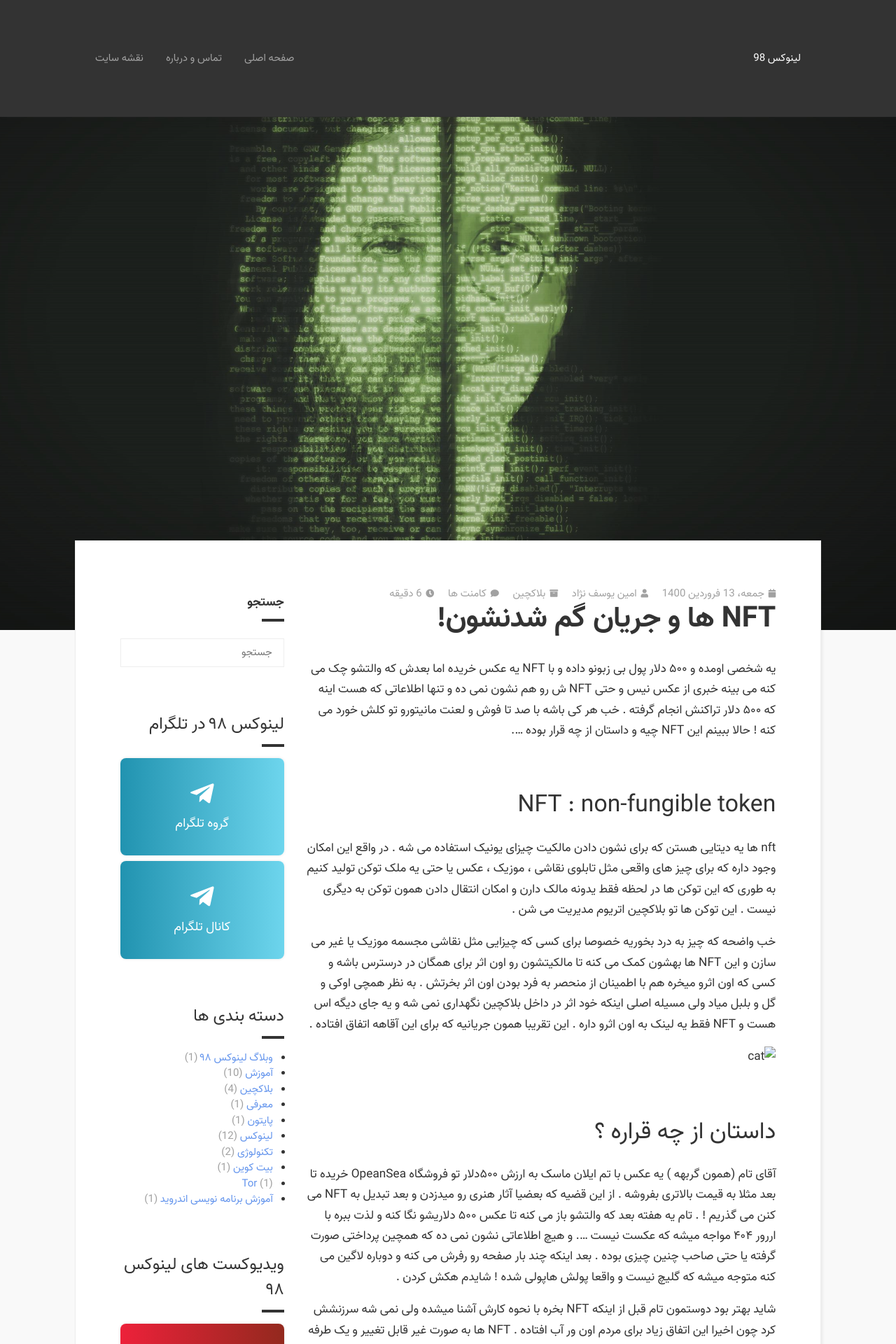
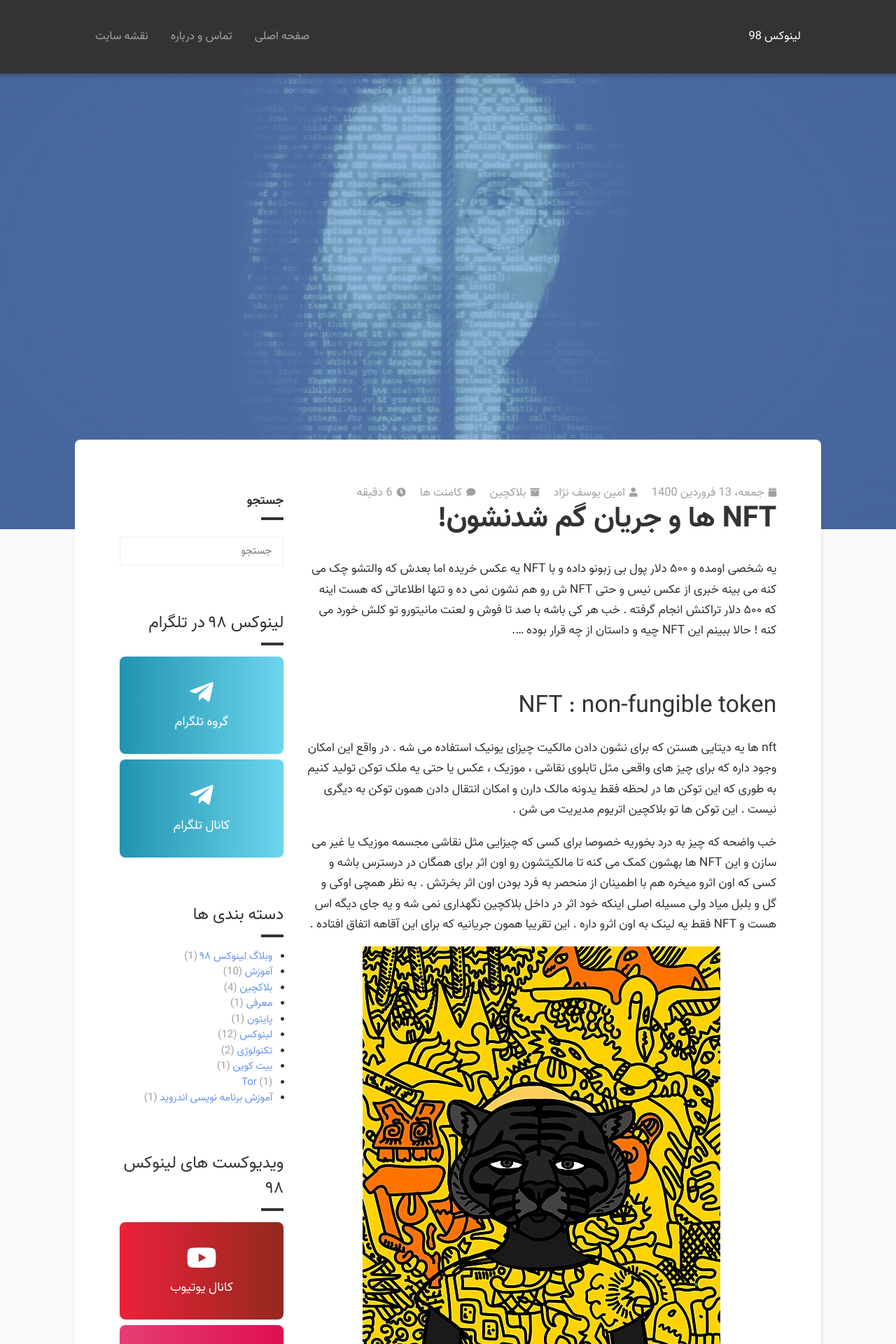
Before and after one commit to akamohebbi/linux98.ir, a Jekyll site: the page built from _posts/2021-04-02-NFTs-missing-story.md, in a window 1280 px wide. Shown: the top 1920 px of the page at 70% size. Built offline with Jekyll 4.4.1, drawn with Linux system fonts in a browser that asks for light colours.

Commit message:
new styles, code clean-ups and bug fixes

```diff
--- a/_includes/template/header.html
+++ b/_includes/template/header.html
@@ -1,7 +1,7 @@
 <header class="page-header"{% if page.image %} style="background-image: url('{{ page.image }}');"{% endif %}>
     <div class="page-header-wallpaper-cover"></div>
 
-    <nav class="page-header-nav w3-padding w3-padding-64 w3-row">
+    <nav class="page-header-nav w3-padding w3-padding-32 w3-row">
         <div class="w3-col s12 m1 l1 w3-hide-small">&nbsp;</div>
         <div class="w3-col s12 m10 l10 w3-bar">
 
--- a/_layouts/blog.html
+++ b/_layouts/blog.html
@@ -87,7 +87,7 @@ layout: base
             {% if post.image %}
                 {% assign paragraph_count_in_post_content = post_content | split: '<p>' | size | minus: 1 %}
                 <a href="{{ post.url | relative_url }}">
-                    <img src="{{ post.image }}" alt="{{ post.title }}" loading="lazy" class="article-image article-image-small w3-hover-opacity w3-right"{% if post_content.size < 450 and paragraph_count_in_post_content < 3 %} style="width: 100%"{% endif %}>
+                    <img src="{{ post.image }}" alt="{{ post.title }}" loading="lazy" class="article-image article-image-small w3-right"{% if post_content.size < 450 and paragraph_count_in_post_content < 3 %} style="width: 100%"{% endif %}>
                 </a>
             {% endif %}
 
--- a/_layouts/single.html
+++ b/_layouts/single.html
@@ -87,6 +87,14 @@ layout: base
 </article>
 
 
+<div class="article-share-buttons w3-row">
+    <button id="article_share_button_twitter" class="w3-col s3 m3 l3 article-share-button w3-button"><i class="fab fa-twitter"></i></button>
+    <button id="article_share_button_facebook" class="w3-col s3 m3 l3 article-share-button w3-button"><i class="fab fa-facebook"></i></button>
+    <button id="article_share_button_telegram" class="w3-col s3 m3 l3 article-share-button w3-button"><i class="fab fa-telegram"></i></button>
+    <button id="article_share_button_whatsapp" class="w3-col s3 m3 l3 article-share-button w3-button"><i class="fab fa-whatsapp"></i></button>
+</div>
+
+
 {% if page.type == "post" and site.data.authors[page.author] and site.data.authors[page.author].show_author_box != false %}
     <div class="article-author">
         {% assign author = site.data.authors[page.author] %}
--- a/_posts/2021-04-02-NFTs-missing-story.md
+++ b/_posts/2021-04-02-NFTs-missing-story.md
@@ -23,7 +23,7 @@ nft ها یه دیتایی هستن که برای نشون دادن مالکیت
 
 خب واضحه که چیز به درد بخوریه خصوصا برای کسی که چیزایی مثل نقاشی مجسمه موزیک یا غیر می سازن و این NFT ها بهشون کمک می کنه تا مالکیتشون رو اون اثر برای همگان در درسترس باشه و کسی که اون اثرو میخره هم با اطمینان از منحصر به فرد بودن اون اثر بخرتش . به نظر همچی اوکی و گل و بلبل میاد ولی مسيله اصلی اینکه خود اثر در داخل بلاکچین نگهداری نمی شه و یه جای دیگه اس هست و NFT فقط یه لینک به اون اثرو داره . این تقریبا همون جریانیه که برای این آقاهه اتفاق افتاده .
 
-![cat](/uploads/511px-Hashmask_15753.jpg)
+![cat](/img/511px-Hashmask_15753.jpg)
 
 # داستان از چه قراره ؟
 
--- a/_sass/_home.scss
+++ b/_sass/_home.scss
@@ -41,14 +41,13 @@ body {
 
 html {
     scroll-behavior: smooth;
-    font-size: 15px;
 }
 
 body {
     background-color: #f9f9f9;
     color: #333333;
     font-family: $estedad_font_family;
-    font-size: 1rem;
+    font-size: 1.1em;
 }
 
 h1,
@@ -84,7 +83,7 @@ a {
 }
 
 .page-header {
-    height: 100%;
+    height: 84%;
     background-color: #333333;
     background-image: url("/img/2016-11-14_gnu-linux_wallpaper.jpg");
     background-position: center;
@@ -93,8 +92,8 @@ a {
 }
 
 .page-header-wallpaper-cover {
-    height: 100%;
-    background-color: rgba($color: $text_color_primary, $alpha: 0.16);
+    height: 84%;
+    background-color: rgba($color: $theme_color, $alpha: 0.64);
     position: absolute;
     top: 0;
     right: 0;
@@ -107,7 +106,7 @@ a {
     position: relative;
     background-color: #333333;
     color: #ffffff;
-    box-shadow: 2px 2px 4px rgba($color: #333333, $alpha: 0.08);
+    box-shadow: 0 4px 4px rgba($color: #333333, $alpha: 0.32);
 }
 
 .site-title {
@@ -147,7 +146,7 @@ a {
     background-color: #ffffff;
     margin-top: -128px;
     margin-bottom: 8.33333%;
-    border: 1px solid #eeeeee;
+    border-radius: 8px;
     box-shadow: 2px 2px 4px rgba($color: #333333, $alpha: 0.08);
 }
 
@@ -271,10 +270,16 @@ a {
 }
 
 .article-image-small {
-    width: 400px;
+    width: 300px;
     height: auto;
     margin-bottom: 16px;
     margin-left: 16px;
+    border-radius: 8px;
+    box-shadow: 2px 2px 4px rgba($color: #000000, $alpha: 0.08);
+
+    &:hover {
+        opacity: 0.84;
+    }
 }
 
 .article-content {
@@ -402,6 +407,67 @@ a {
         &:last-child {
             margin-left: 0;
         }
+    }
+}
+
+.article-share-buttons {
+    margin-top: 64px;
+    border: 1px solid #eeeeee;
+    border-radius: 8px;
+    box-shadow: 1px 1px 2px rgba($color: #000000, $alpha: 0.16);
+}
+
+.article-share-button {
+    padding: 16px;
+    color: white;
+    font-size: 1.32em;
+
+    &:hover {
+        opacity: 0.64;
+    }
+
+    &:focus {
+        outline: 0;
+    }
+}
+
+#article_share_button_twitter {
+    background-color: #1da1f2;
+    border-radius: 8px 0 0 8px;
+    border-right: 2px solid white;
+    &:hover {
+        background-color: #1da1f2 !important;
+        color: white !important;
+    }
+}
+
+#article_share_button_facebook {
+    background-color: #3b5998;
+    border-left: 2px solid white;
+    border-right: 2px solid white;
+    &:hover {
+        background-color: #3b5998 !important;
+        color: white !important;
+    }
+}
+
+#article_share_button_telegram {
+    background-color: #0088cc;
+    border-left: 2px solid white;
+    border-right: 2px solid white;
+    &:hover {
+        background-color: #0088cc !important;
+        color: white !important;
+    }
+}
+
+#article_share_button_whatsapp {
+    background-color: #075e54;
+    border-left: 2px solid white;
+    border-radius: 0 8px 8px 0;
+    &:hover {
+        background-color: #075e54 !important;
+        color: white !important;
     }
 }
 
```
Also changed, not shown: _data/authors.yml (+22 -4 lines).
